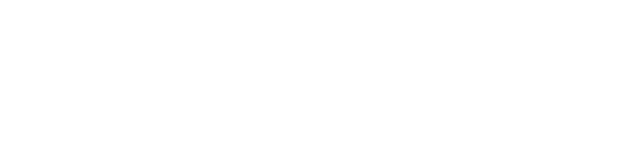
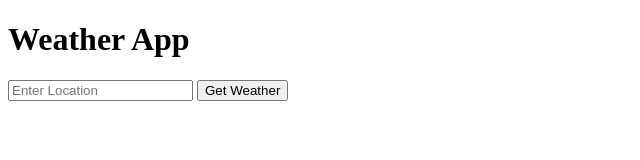
Before and after one commit to mirkoterzic/OdinProject-WeatherApp, a plain HTML site: page index.html in a window 1280 px wide. Shown: the whole page, without its empty margins (0-640 px from the left). Drawn offline with Linux system fonts and the light colour scheme.

Commit message:
setup index.html

```diff
--- a/index.html
+++ b/index.html
@@ -6,5 +6,20 @@
     <link rel="stylesheet" href="style.css" />
     <title>Odin - Weather App</title>
   </head>
-  <body></body>
+  <body>
+    <div class="container">
+      <h1>Weather App</h1>
+      <form id="locationForm">
+        <input
+          type="text"
+          placeholder="Enter Location"
+          id="locationInput"
+          required
+        />
+        <button type="submit">Get Weather</button>
+      </form>
+      <div id="loading" style="display: none"></div>
+      <div id="weatherInfo"></div>
+    </div>
+  </body>
 </html>
```
